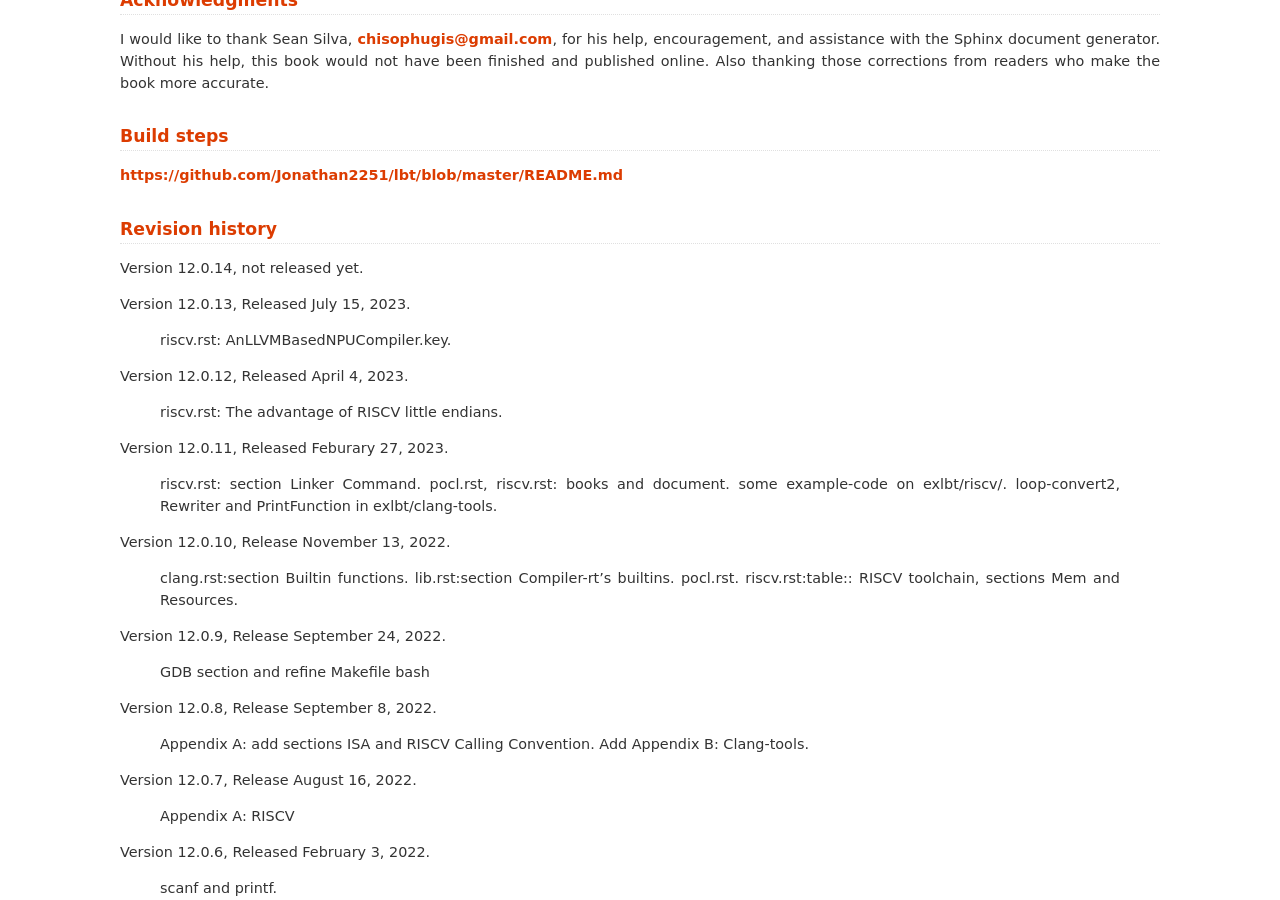
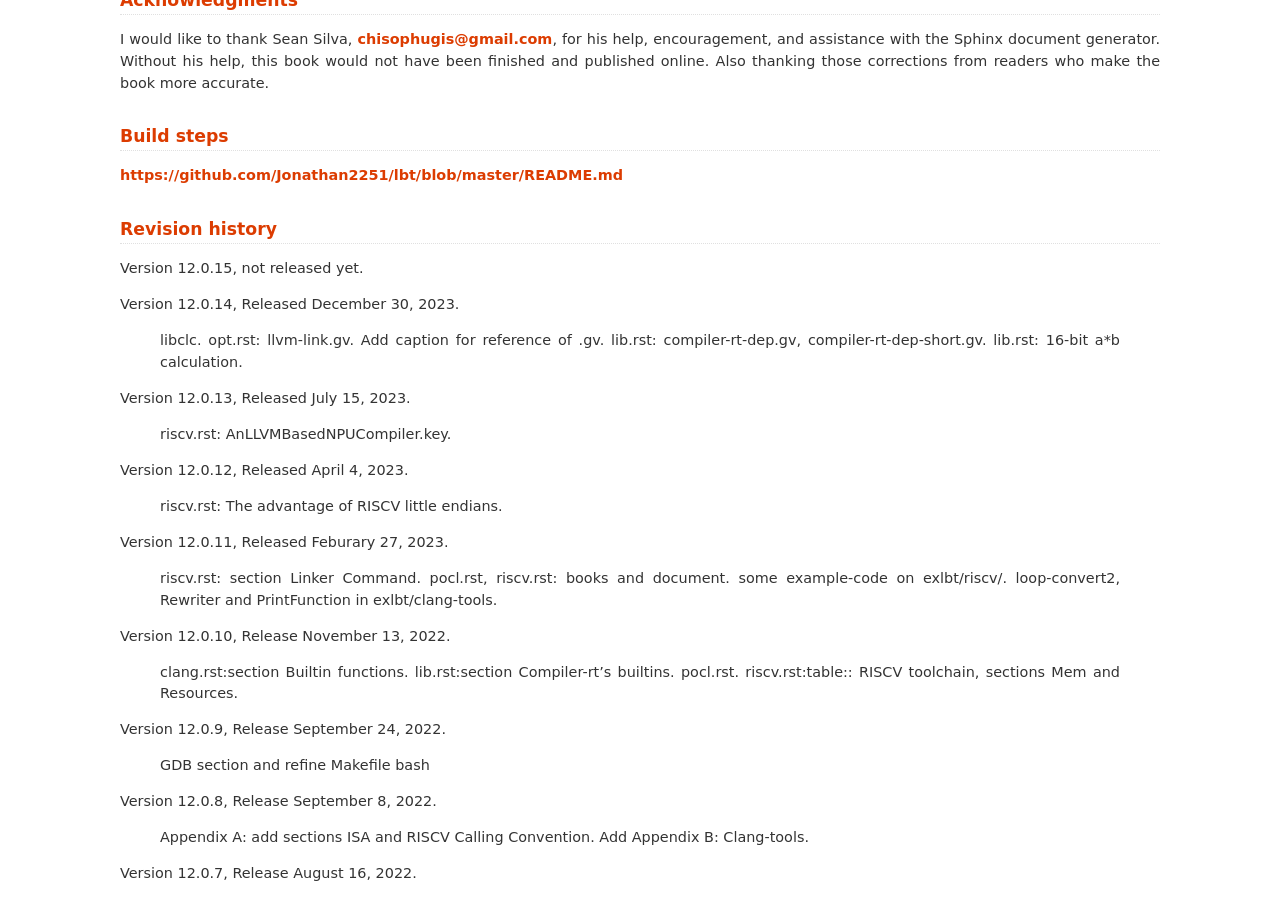
Before and after one commit to Jonathan2251/lbt, a Sphinx documentation site: the page built from source/about.rst, in a window 1280 px wide and 900 px high, scrolled down 535 px. Built offline with Sphinx 7.4.7, drawn with Linux system fonts in a browser that asks for light colours.

```diff
--- a/source/about.rst
+++ b/source/about.rst
@@ -38,7 +38,15 @@ https://github.com/Jonathan2251/lbt/blob/master/README.md
 Revision history
 ----------------
 
-Version 12.0.14, not released yet.
+Version 12.0.15, not released yet.
+
+Version 12.0.14, Released December 30, 2023.
+
+  libclc.
+  opt.rst: llvm-link.gv.
+  Add caption for reference of .gv.
+  lib.rst: compiler-rt-dep.gv, compiler-rt-dep-short.gv.
+  lib.rst: 16-bit a*b calculation.
 
 Version 12.0.13, Released July 15, 2023.
 
--- a/source/conf.py
+++ b/source/conf.py
@@ -65,9 +65,9 @@ author = u'Chen Chung-Shu'
 # built documents.
 #
 # The short X.Y version.
-version = u'12.0.13'
+version = u'12.0.14'
 # The full version, including alpha/beta/rc tags.
-release = u'12.0.13'
+release = u'12.0.14'
 
 # The language for content autogenerated by Sphinx. Refer to documentation
 # for a list of supported languages.
```
